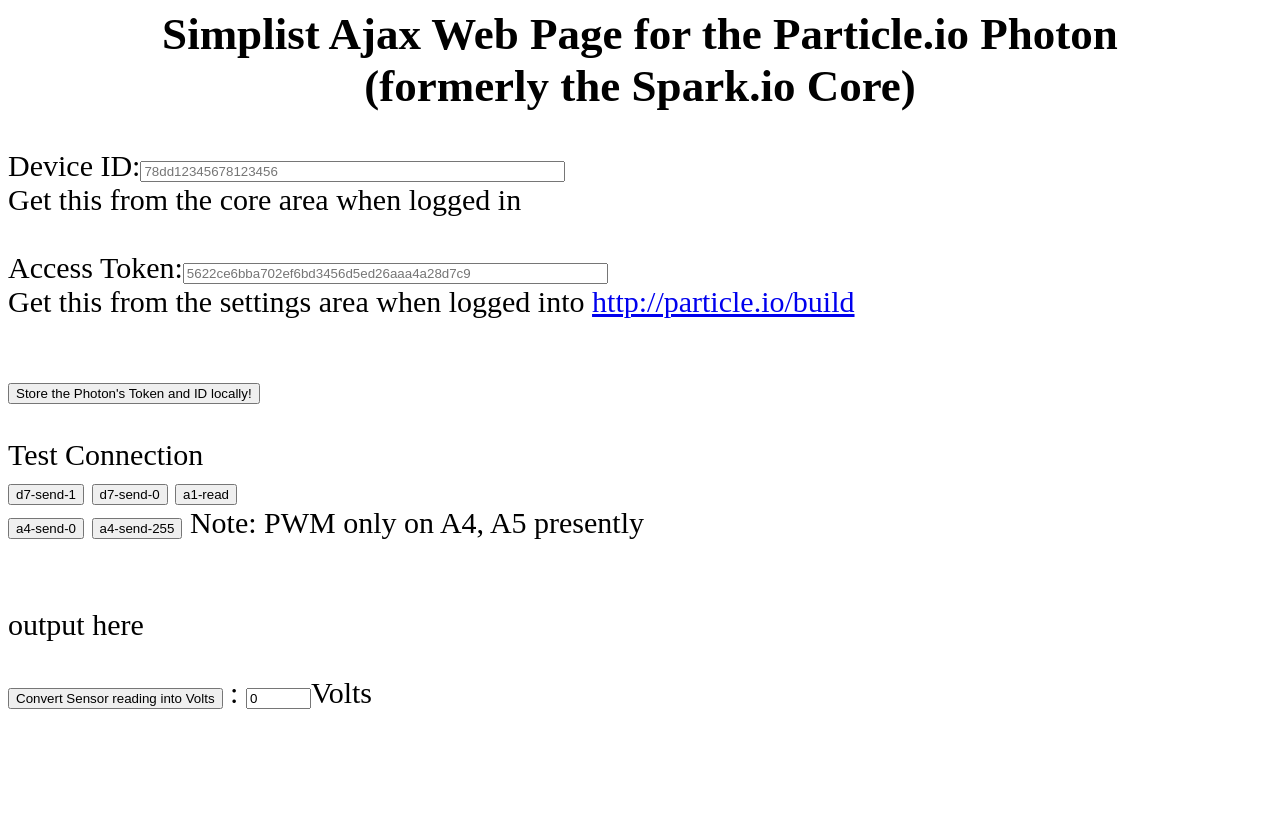
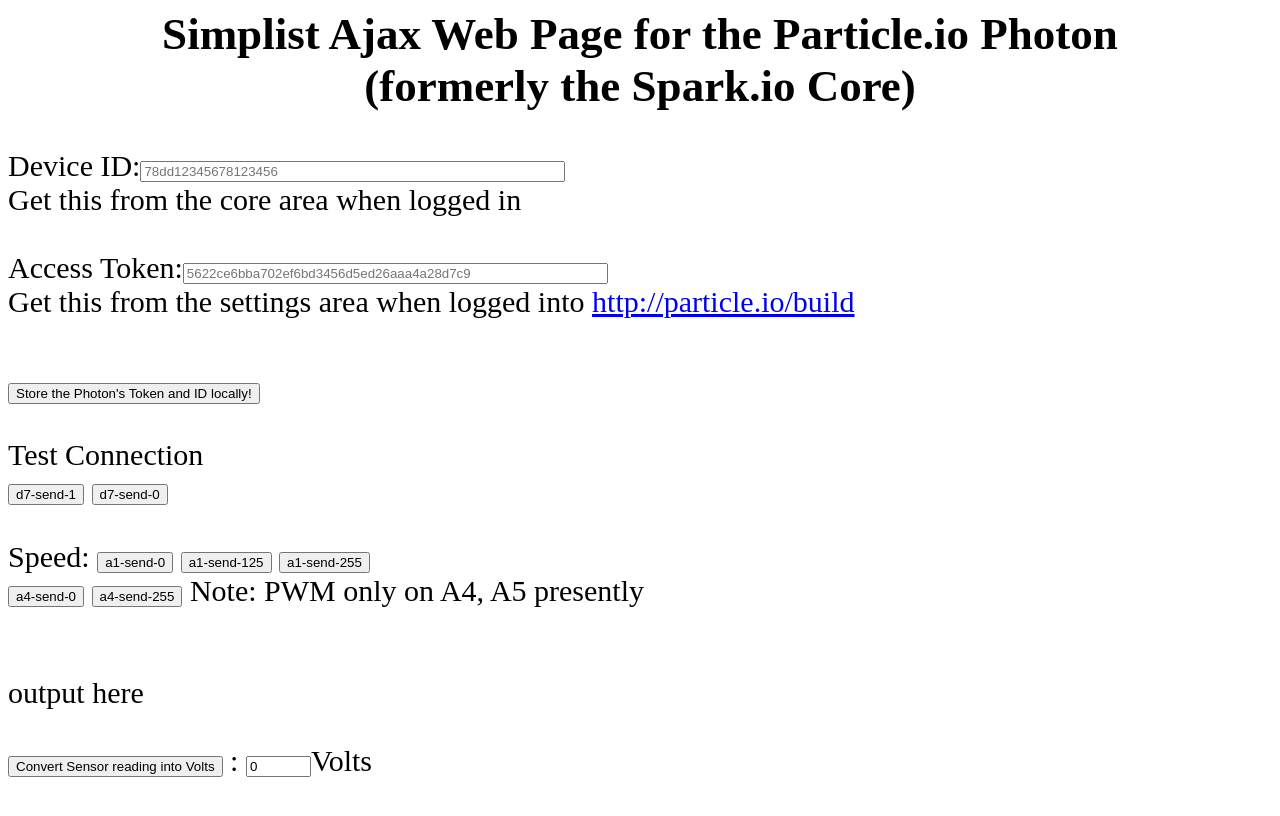
Before and after one commit to Faylea/T1A01-app-sarah, a plain HTML site: page T1A08-MotorDriver-Sarah.html in a window 1280 px wide. Drawn offline with Linux system fonts and the light colour scheme.

Commit message:
Update T1A08-MotorDriver-Sarah.html

```diff
--- a/T1A08-MotorDriver-Sarah.html
+++ b/T1A08-MotorDriver-Sarah.html
@@ -194,14 +194,24 @@ Test Connection
 
 <input type="button" value="d7-send-0" onClick="{
     sendToSpark('d7-send-0')
+}"><br><br>
+
+
+Speed:
+
+<input type="button" value="a1-send-0" onClick="{
+    sendToSpark('a1-send-0')
 }">
 
+<input type="button" value="a1-send-125" onClick="{
+    sendToSpark('a1-send-125')
+}">
 
+<input type="button" value="a1-send-255" onClick="{
+    sendToSpark('a1-send-255')
+}">
 
-
-<input type="button" value="a1-read" onClick="{
-    sendToSpark('a1-read')
-}"><br>
+<br>
 
 
 
```
